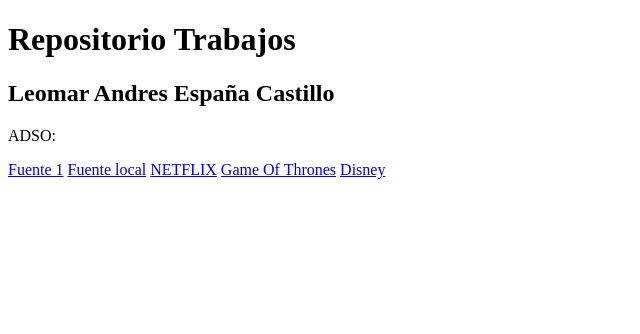
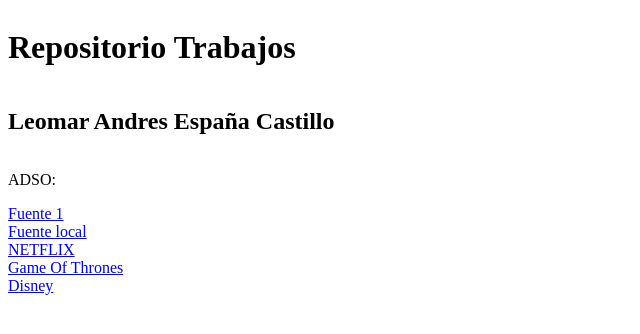
Before and after one commit to LeomarEs19/Proyectos, a plain HTML site: page index.html in a window 1280 px wide. Shown: the whole page, without its empty margins (0-640 px from the left). Drawn offline with Linux system fonts and the light colour scheme.

Commit message:
Proyectos

```diff
--- /dev/null
+++ b/css/index.css
@@ -0,0 +1,5 @@
+body{
+    display: flex;
+    flex-direction: column;
+
+}
--- a/index .html
+++ b/index.html
@@ -4,6 +4,7 @@
     <meta charset="UTF-8">
     <meta http-equiv="X-UA-Compatible" content="IE=edge">
     <meta name="viewport" content="width=device-width, initial-scale=1.0">
+    <link rel="stylesheet" href="./css/index.css">
     <title>Rrpositorio</title>
 </head>
 <body>
```
